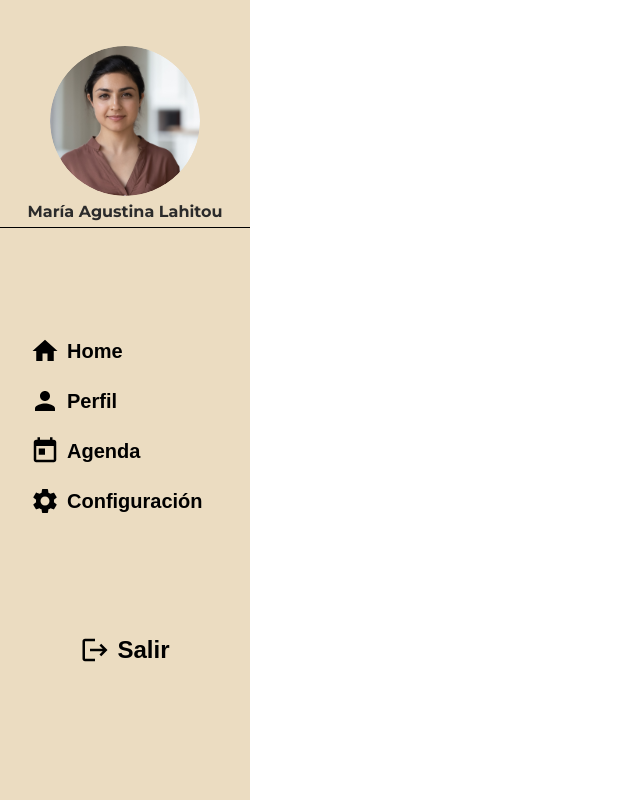
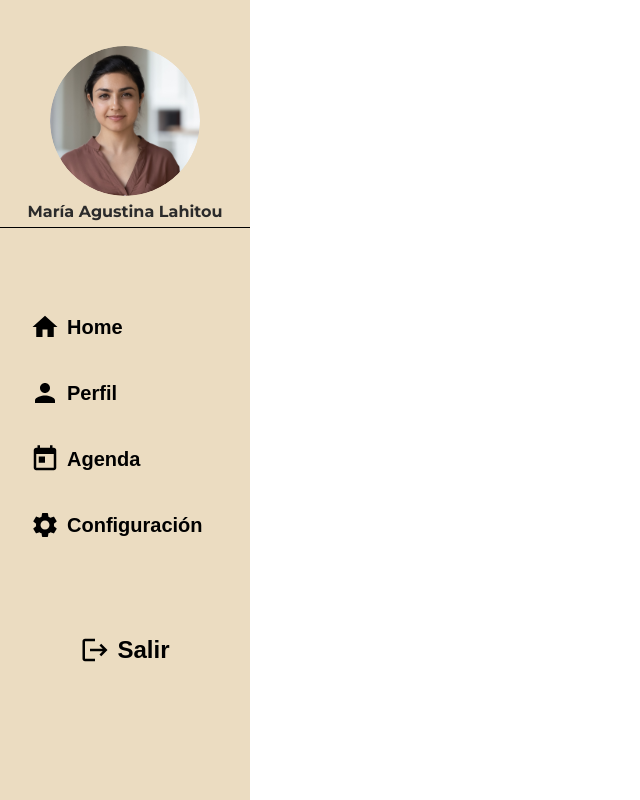
Before and after one commit to tomasflores24/munia-sesiones-1-1-clien, a React (Vite) app: page /sidebar in a window 1280 px wide. Shown: the whole page, without its empty margins (0-640 px from the left). Built offline with nearby package versions, Linux system fonts and the light colour scheme.

Commit message:
update(stile buttons siodeBar and routes)

```diff
--- a/src/app/components/sideBar/SideBar.jsx
+++ b/src/app/components/sideBar/SideBar.jsx
@@ -24,7 +24,7 @@ export default function SideBar() {
             icon={e.icon}
             key={e.title}
             selected={e.selected}
-            onClick={redirect(e.redirect)}
+            onClick={()=>redirect(e.redirect)}
           />
         ))}
         </section>
--- a/src/app/components/sideBar/SideBar.scss
+++ b/src/app/components/sideBar/SideBar.scss
@@ -30,12 +30,15 @@ $selectedTabColor: black;
   }
   .navigation-buttons{
    width: 100%;
-   height: 25vh;
    display: flex;
    flex-direction: column;
-   justify-content: space-between;
    margin: auto;
+   > *:not(:first-child) {
+    margin-top: 1.5rem;
   }
+  }
+
+
 .logOut {
     background-color: #EBDCC1;
     width: 100%;
```
